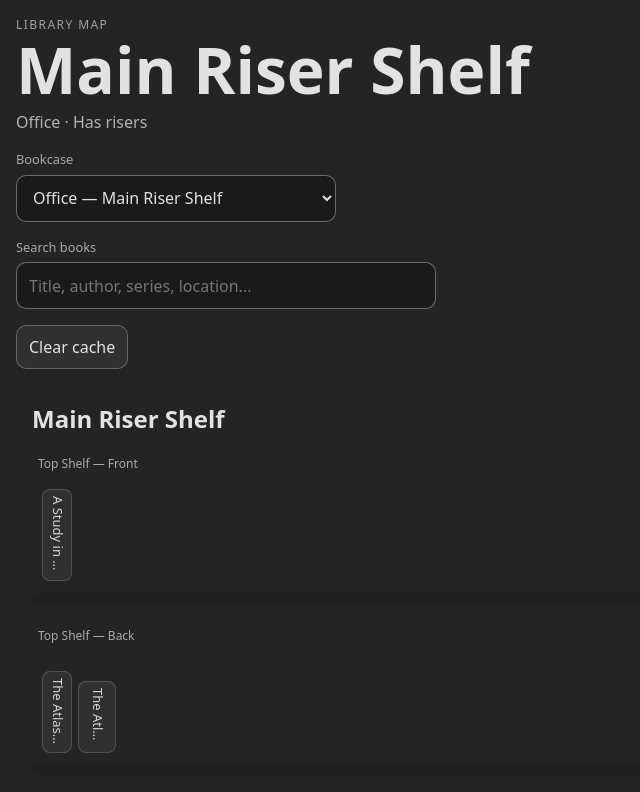
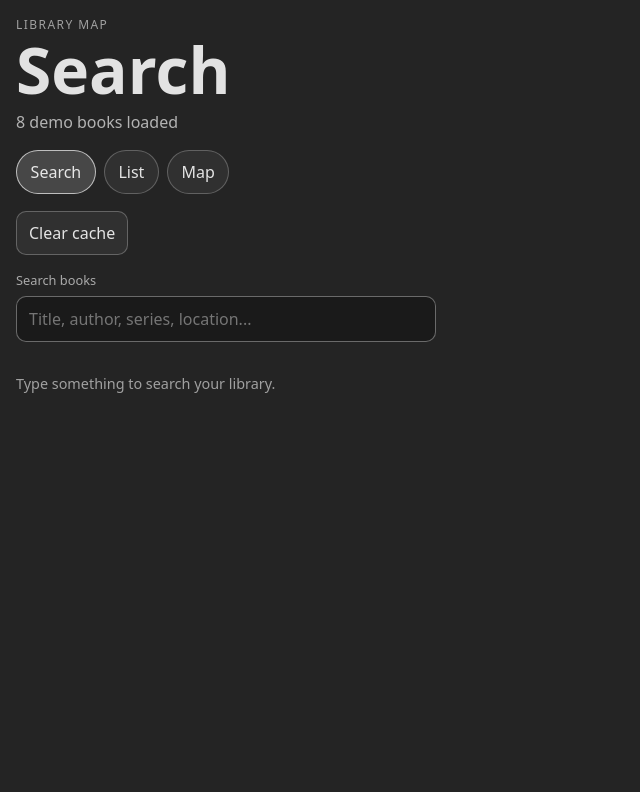
Before and after one commit to sidequest-goblins/library-map, a React (Vite) app: page / in a window 1280 px wide. Shown: the top 792 px of the page, without its empty margins (0-640 px from the left). Built offline with nearby package versions, Linux system fonts and the light colour scheme.

Commit message:
add library search list map tabs

```diff
--- a/src/App.css
+++ b/src/App.css
@@ -17,6 +17,33 @@
 .appHeader {
   display: grid;
   gap: 1rem;
+}
+
+.appTabs {
+  display: flex;
+  gap: 0.5rem;
+  overflow-x: auto;
+  padding-bottom: 0.1rem;
+}
+
+.appTab {
+  border-radius: 999px;
+  border: 1px solid rgba(255, 255, 255, 0.24);
+  padding: 0.55rem 0.85rem;
+  font: inherit;
+  color: inherit;
+  background: rgba(255, 255, 255, 0.06);
+  cursor: pointer;
+  white-space: nowrap;
+}
+
+.appTab:hover {
+  border-color: rgba(255, 255, 255, 0.45);
+}
+
+.appTab.active {
+  border-color: rgba(255, 255, 255, 0.65);
+  background: rgba(255, 255, 255, 0.16);
 }
 
 .eyebrow {
@@ -79,6 +106,13 @@
   font: inherit;
   color: inherit;
   background: #1a1a1a;
+}
+
+.searchPanel,
+.listPanel {
+  display: grid;
+  gap: 1rem;
+  min-width: 0;
 }
 
 .searchResults {
--- a/src/App.tsx
+++ b/src/App.tsx
@@ -11,6 +11,8 @@ import {
 const bookcases = [...demoBookcases].sort(
   (a, b) => a.sortOrder - b.sortOrder
 );
+
+type AppTab = "search" | "map" | "list";
 
 async function clearAppCache() {
   if ("caches" in window) {
@@ -32,6 +34,7 @@ export default function App() {
   const [selectedBookcaseId, setSelectedBookcaseId] = useState(
     bookcases[0].bookcaseId
   );
+  const [activeTab, setActiveTab] = useState<AppTab>("search");
   const [searchQuery, setSearchQuery] = useState("");
 
   const selectedBookcase =
@@ -45,20 +48,64 @@ export default function App() {
     [searchQuery]
   );
 
-const isSearching = searchQuery.trim().length > 0;
+  const sortedBooks = useMemo(
+    () =>
+      [...demoBooks].sort(
+        (a, b) =>
+          a.authorSort.localeCompare(b.authorSort) ||
+          a.title.localeCompare(b.title)
+      ),
+    []
+  );
 
   return (
     <main className="appShell">
       <header className="appHeader">
         <div>
           <p className="eyebrow">Library Map</p>
-          <h1>{selectedBookcase.bookcase}</h1>
+          <h1>
+            {activeTab === "map"
+              ? selectedBookcase.bookcase
+              : activeTab === "search"
+                ? "Search"
+                : "Book List"}
+          </h1>
           <p className="bookcaseMeta">
-            {selectedBookcase.room} ·{" "}
-            {selectedBookcase.hasRisers ? "Has risers" : "No risers"}
+            {activeTab === "map"
+              ? `${selectedBookcase.room} · ${
+                  selectedBookcase.hasRisers ? "Has risers" : "No risers"
+                }`
+              : `${demoBooks.length} demo books loaded`}
           </p>
         </div>
 
+        <nav className="appTabs" aria-label="Library views">
+          <button
+            type="button"
+            className={activeTab === "search" ? "appTab active" : "appTab"}
+            onClick={() => setActiveTab("search")}
+          >
+            Search
+          </button>
+
+          <button
+            type="button"
+            className={activeTab === "list" ? "appTab active" : "appTab"}
+            onClick={() => setActiveTab("list")}
+          >
+            List
+          </button>
+
+          <button
+            type="button"
+            className={activeTab === "map" ? "appTab active" : "appTab"}
+            onClick={() => setActiveTab("map")}
+          >
+            Map
+          </button>
+        </nav>
+
+        {activeTab === "map" ? (
           <label className="bookcasePicker">
             <span>Bookcase</span>
             <select
@@ -66,16 +113,21 @@ const isSearching = searchQuery.trim().length > 0;
               onChange={(event) => setSelectedBookcaseId(event.target.value)}
             >
               {bookcases.map((bookcase) => (
-              <option
-                key={bookcase.bookcaseId}
-                value={bookcase.bookcaseId}
-              >
+                <option key={bookcase.bookcaseId} value={bookcase.bookcaseId}>
                   {bookcase.displayName}
                 </option>
               ))}
             </select>
           </label>
+        ) : null}
 
+        <button type="button" className="cacheButton" onClick={clearAppCache}>
+          Clear cache
+        </button>
+      </header>
+
+      {activeTab === "search" ? (
+        <section className="searchPanel">
           <label className="librarySearch">
             <span>Search books</span>
             <input
@@ -86,13 +138,8 @@ const isSearching = searchQuery.trim().length > 0;
             />
           </label>
 
-        <button type="button" className="cacheButton" onClick={clearAppCache}>
-          Clear cache
-        </button>
-      </header>
-
-      {isSearching ? (
-        <section className="searchResults">
+          {searchQuery.trim().length > 0 ? (
+            <div className="searchResults">
               <div className="searchResultsHeader">
                 <h2>Search results</h2>
                 <p>
@@ -124,6 +171,36 @@ const isSearching = searchQuery.trim().length > 0;
               ) : (
                 <p className="emptySearch">No books match that search.</p>
               )}
+            </div>
+          ) : (
+            <p className="emptySearch">Type something to search your library.</p>
+          )}
+        </section>
+      ) : activeTab === "list" ? (
+        <section className="listPanel">
+          <div className="searchResultsHeader">
+            <h2>All books</h2>
+            <p>{sortedBooks.length} books</p>
+          </div>
+
+          <div className="searchResultList">
+            {sortedBooks.map((book) => (
+              <article key={book.bookId} className="searchResultCard">
+                <h3>{book.title}</h3>
+                <p className="searchResultAuthor">{book.author}</p>
+                <p className="searchResultLocation">
+                  {book.room} · {book.bookcase} · {book.shelf}
+                  {book.row !== "Main" ? ` · ${book.row}` : ""}
+                </p>
+                {book.series ? (
+                  <p className="searchResultSeries">
+                    {book.series}
+                    {book.seriesNumber ? ` #${book.seriesNumber}` : ""}
+                  </p>
+                ) : null}
+              </article>
+            ))}
+          </div>
         </section>
       ) : shelves.length > 0 ? (
         <BookcaseView title={selectedBookcase.bookcase} shelves={shelves} />
```
Lines whose indentation alone changed are shown as unchanged.
